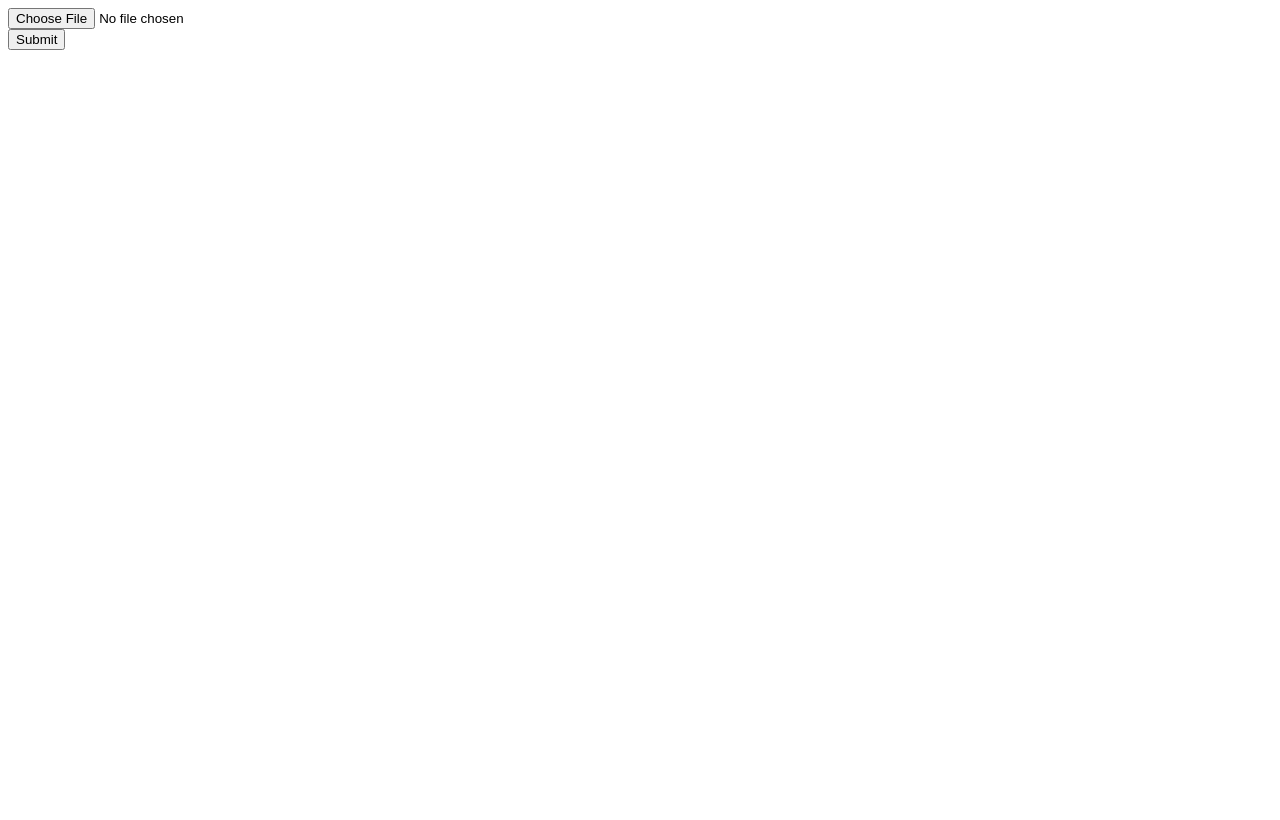
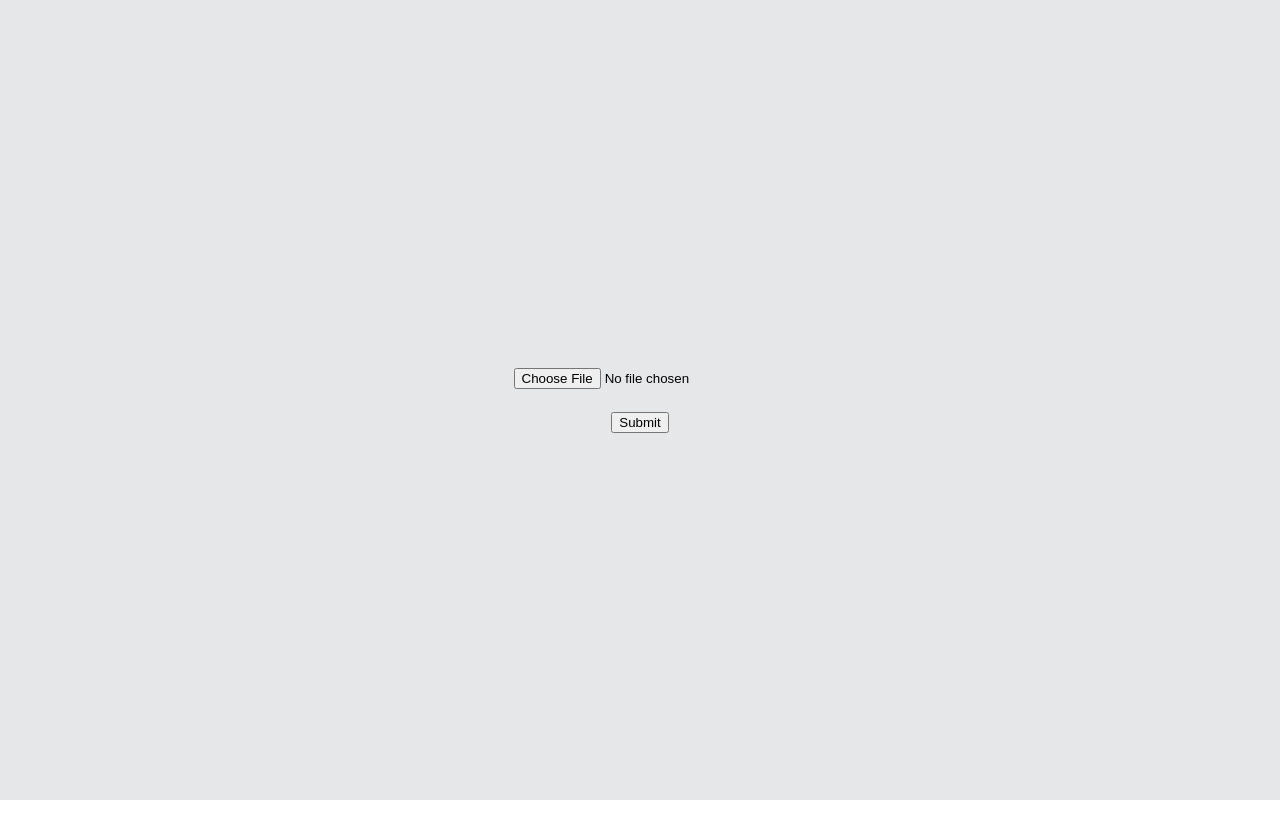
Before and after one commit to Rajasimhared/fileUpload, a plain HTML site: page index.html in a window 1280 px wide. Drawn offline with Linux system fonts and the light colour scheme.

Commit message:
add css, file upload using formidable

```diff
--- /dev/null
+++ b/index.css
@@ -0,0 +1,15 @@
+body {
+  margin: 0;
+  overflow: hidden;
+}
+
+.file-upload-form {
+  background-color: #e5e7e8;
+  height: 100%;
+  display: flex;
+  flex-direction: column;
+  align-items: center;
+  justify-content: center;
+  font-size: 20px;
+  overflow: hidden;
+}
--- a/index.html
+++ b/index.html
@@ -1,9 +1,15 @@
 <html>
   <head>
     <title>File Upload</title>
+    <link rel="stylesheet" type="text/css" href="./index.css" />
   </head>
   <body>
-    <form action="fileupload" method="post" enctype="multipart/form-data">
+    <form
+      action="fileupload"
+      method="post"
+      enctype="multipart/form-data"
+      class="file-upload-form"
+    >
       <input type="file" name="filetoupload" /><br />
       <input type="submit" />
     </form>
```
Also changed, not shown: server.js (+24 -3 lines).
